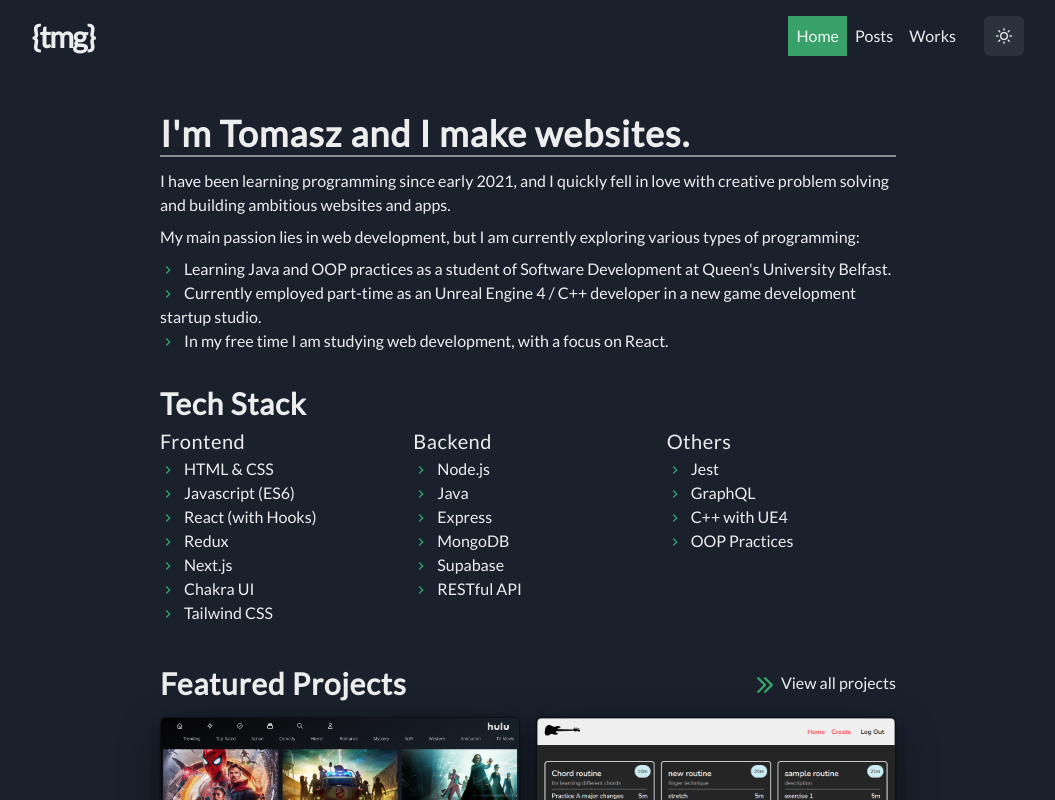
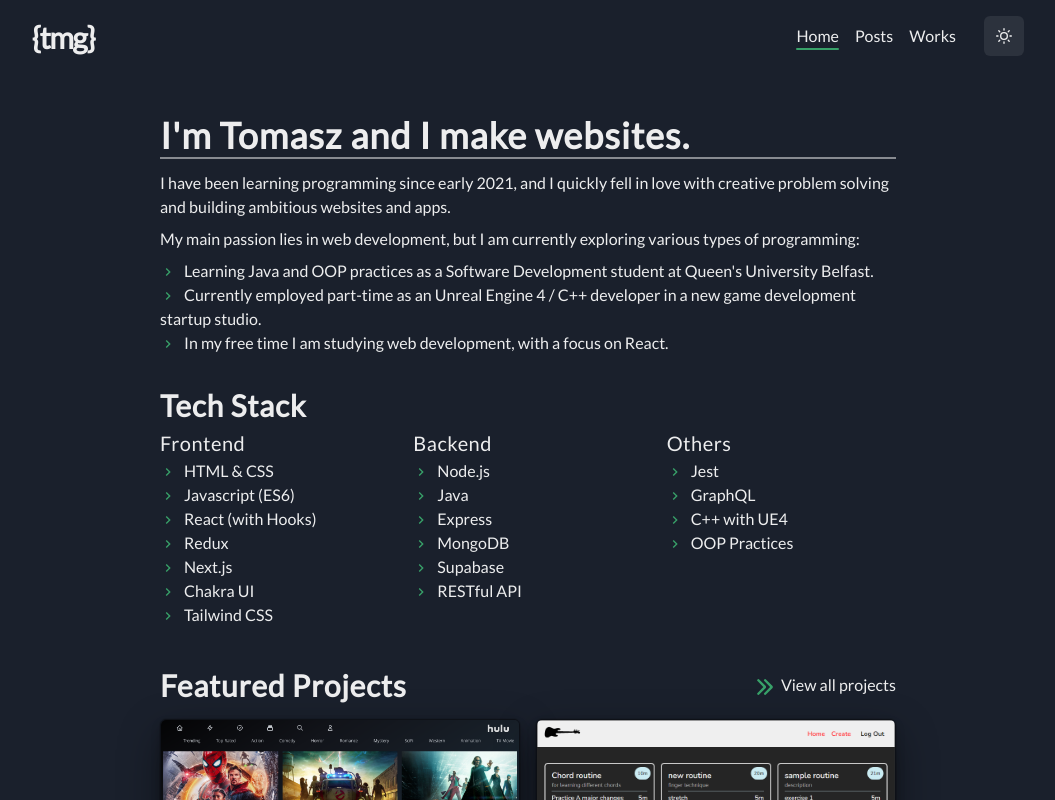
Before and after one commit to tmgasek/homepage, a Next.js app: page / in a window 1280 px wide. Shown: the top 800 px of the page, without its empty margins (112-1167 px from the left). Built offline with nearby package versions, Linux system fonts and the light colour scheme; a web font is replaced by a local one.

Commit message:
added navbar animation

```diff
--- a/components/Navbar.js
+++ b/components/Navbar.js
@@ -16,14 +16,24 @@ import {
 import { HamburgerIcon } from '@chakra-ui/icons';
 import { SunIcon, MoonIcon } from '@chakra-ui/icons';
 import { useRouter } from 'next/router';
+import { AnimateSharedLayout, motion } from 'framer-motion';
 
-const LinkItem = ({ href, children, currPath }) => {
+const MotionBox = motion(Box);
+
+const LinkItem = ({ href, children, currPath, colorMode }) => {
   const isActive = currPath === href;
 
   return (
     <NextLink href={href}>
-      <Link bg={isActive ? 'green.500' : 'transparent'} p={2}>
+      <Link p={2}>
         {children}
+        {isActive && (
+          <MotionBox
+            layoutId="nav-underline"
+            className="nav-underline"
+            bg={colorMode === 'dark' ? 'green.500' : 'gray.800'}
+          />
+        )}
       </Link>
     </NextLink>
   );
@@ -49,6 +59,7 @@ const Navbar = () => {
   const { colorMode, toggleColorMode } = useColorMode();
 
   return (
+    <AnimateSharedLayout>
       <Box as={'nav'} pt={4}>
         <Container maxW={'container.lg'}>
           <Flex align={'center'} justify={'space-between'}>
@@ -69,7 +80,12 @@ const Navbar = () => {
             <Flex>
               <Box display={{ base: 'none', sm: 'flex' }}>
                 {links.map(({ name, href }) => (
-                <LinkItem key={name} href={href} currPath={router.pathname}>
+                  <LinkItem
+                    key={name}
+                    href={href}
+                    currPath={router.pathname}
+                    colorMode={colorMode}
+                  >
                     {name}
                   </LinkItem>
                 ))}
@@ -111,6 +127,7 @@ const Navbar = () => {
           </Flex>
         </Container>
       </Box>
+    </AnimateSharedLayout>
   );
 };
 
--- a/pages/index.js
+++ b/pages/index.js
@@ -31,7 +31,7 @@ const Home = ({ featuredPosts }) => {
           </Text>
           <TechStackItem
             stack={[
-              "Learning Java and OOP practices as a student of Software Development at Queen's University Belfast.",
+              "Learning Java and OOP practices as a Software Development student at Queen's University Belfast.",
               'Currently employed part-time as an Unreal Engine 4 / C++ developer in a new game development startup studio.',
               'In my free time I am studying web development, with a focus on React.',
             ]}
@@ -95,17 +95,19 @@ const Home = ({ featuredPosts }) => {
             </Flex>
             <SimpleGrid columns={[1, 2]} gap={4}>
               <WorkItem
-                id="hulu_clone"
+                id="hulu-clone"
                 title="Hulu clone"
-                link={'https://hulu-clone-rho-ten.vercel.app/'}
+                githubLink={'https://github.com/tmgasek/hulu-clone'}
+                liveLink={'https://hulu-clone-rho-ten.vercel.app/'}
+                blogLink={'/posts/hulu-clone'}
                 thumbnail={thumbHulu}
               />
               <WorkItem
                 id="guitar-app"
                 title="Guitar Practice App "
-                githubLink={'#'}
+                githubLink={'https://github.com/tmgasek/guitar-practice-app'}
                 liveLink={'https://guitar-practice-app.vercel.app/'}
-                blogLink={'#'}
+                blogLink={'/posts/guitar-app'}
                 thumbnail={thumbGuitar}
               />
             </SimpleGrid>
--- a/styles/globals.css
+++ b/styles/globals.css
@@ -54,3 +54,11 @@ td > code {
   padding: 0.1rem 0.3rem 0.2rem;
   border-radius: 0.2rem;
 }
+
+/* default style for nav underline, bg color gets set based on theme in Navbar component. */
+.nav-underline {
+  width: 100%;
+  height: 2px;
+  padding: 3;
+  border-radius: 2px;
+}
```
Also changed, not shown: posts/sample.md (+4 -0 lines). Lines whose indentation alone changed are shown as unchanged.
